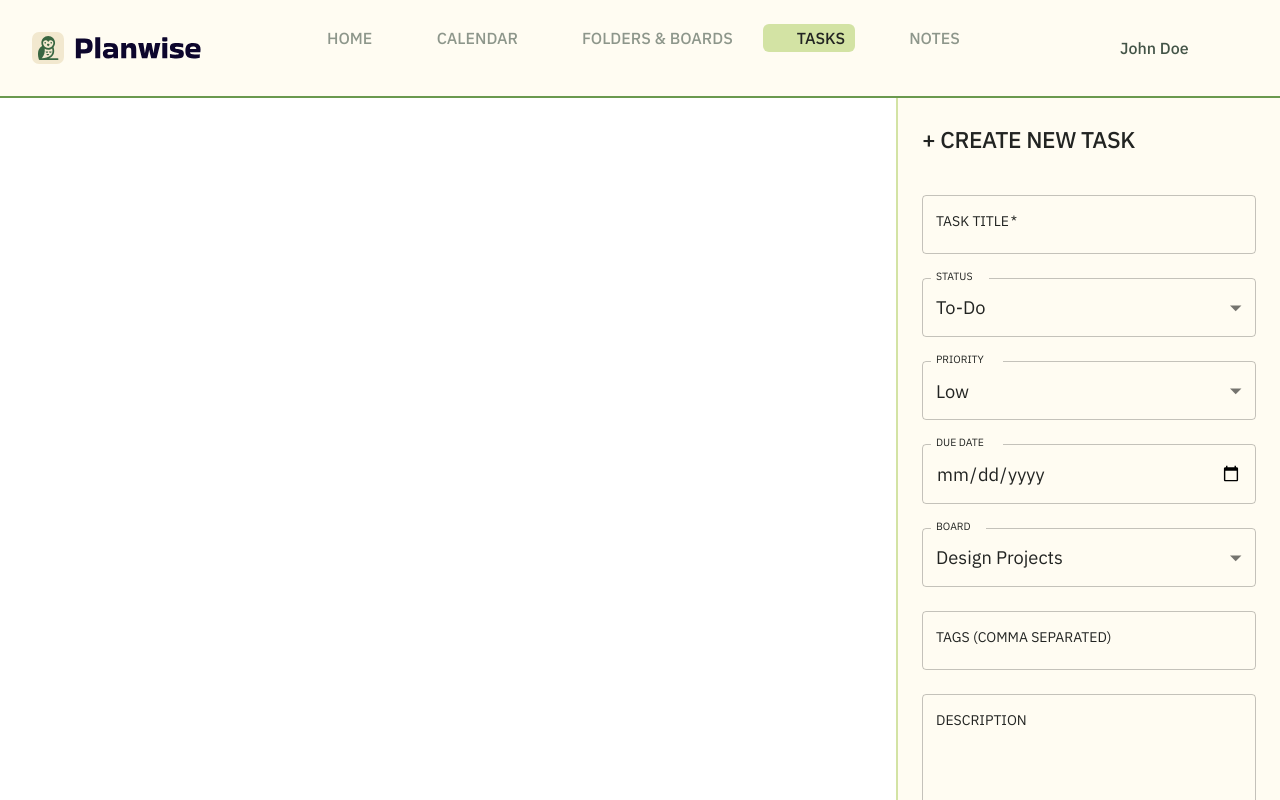
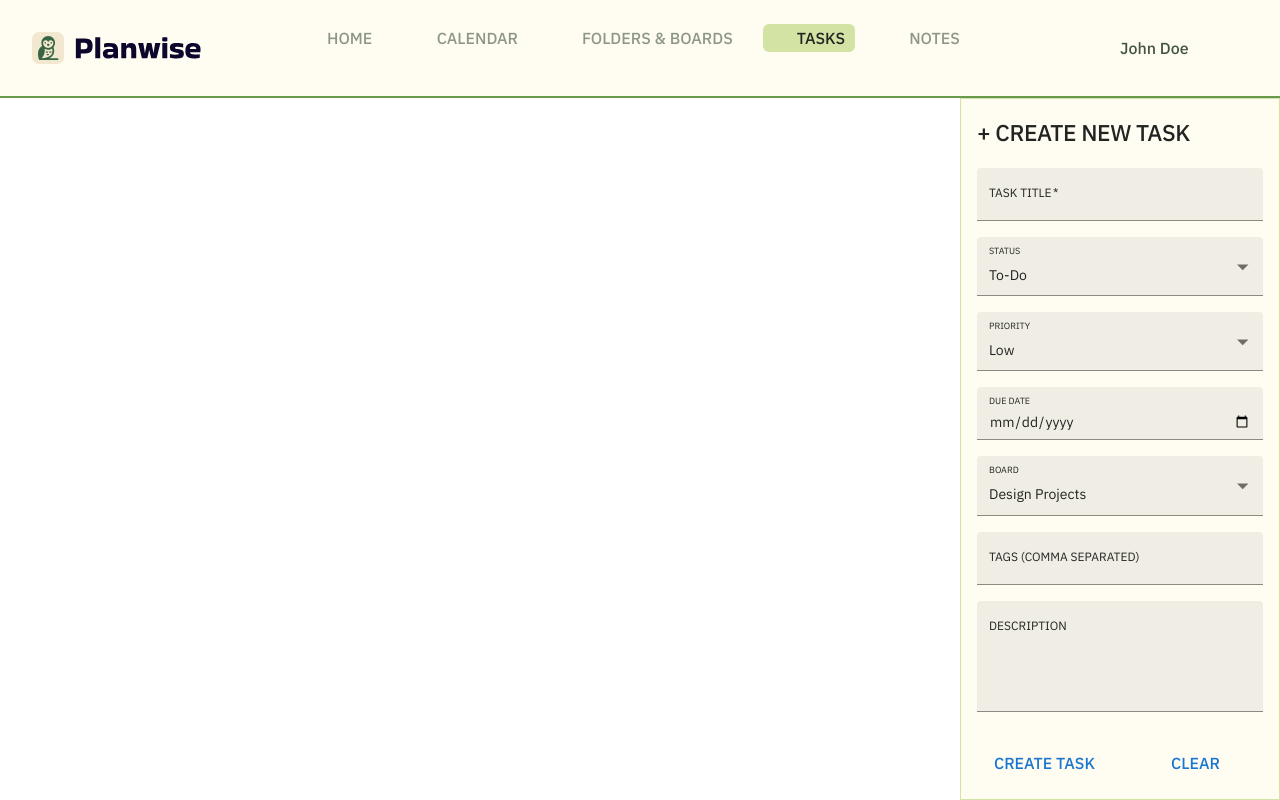
Before and after one commit to josephdattilo03/planwise-ui, a Next.js app: page /en/tasks in a window 1280 px wide. Built offline with nearby package versions, Linux system fonts and the light colour scheme; some icons are missing; what @mui/material-nextjs would draw is missing.

Commit message:
updated new task

```diff
--- a/src/app/[locale]/layout.tsx
+++ b/src/app/[locale]/layout.tsx
@@ -10,8 +10,8 @@ import { NextIntlClientProvider, hasLocale } from "next-intl";
 import { notFound } from "next/navigation";
 import { routing } from "@/src/i18n";
 
-import NavBarComponent from "@/src/components/NavBar/NavBarComponent";
-import ThemeRegistry from "@/src/components/ThemeRegistry";
+import NavBarComponent from "@/src/common/NavBar/NavBarComponent";
+import ThemeRegistry from "@/src/common/ThemeRegistry";
 
 type Props = {
   children: React.ReactNode;
--- a/src/app/[locale]/tasks/page.tsx
+++ b/src/app/[locale]/tasks/page.tsx
@@ -2,10 +2,8 @@ import NewTaskComponent from "@/src/app/components/tasks/NewTaskComponent";
 
 export default function NewTaskPage() {
   return (
-    <main className="overflow-hidden flex bg-white">
-      <div className="flex-1">
-        <NewTaskComponent />
-      </div>
-    </main>
+    <div className="h-full">
+      <NewTaskComponent />
+    </div>
   );
 }
--- a/src/app/components/filters/FilterSidebar.tsx
+++ b/src/app/components/filters/FilterSidebar.tsx
@@ -3,6 +3,7 @@
 import React from "react";
 import { Button, Switch } from "@mui/material";
 import TipsAndUpdatesRoundedIcon from "@mui/icons-material/TipsAndUpdatesRounded";
+import FormButton from "@/src/common/button/FormButton";
 
 type Props = {
   /** children sections (Boards, Tags, Calendar, anything) */
@@ -59,12 +60,11 @@ export default function FilterSidebar({
       <div className="w-full flex flex-col gap-4 px-4">
         {/* Clear All / optional */}
         {showClearAll && (
-          <Button
+          <FormButton
             onClick={onClearAll}
-            className="w-full py-2 rounded-full border border-green-3 text-dark-green-1 text-small-header bg-off-white hover:bg-beige transition"
-          >
-            Clear All Filters
-          </Button>
+            text="Clear All Filters"
+            variant="clear"
+          />
         )}
 
         {/* Smart Recommendations / optional */}
--- a/src/app/components/tasks/NewTaskComponent.tsx
+++ b/src/app/components/tasks/NewTaskComponent.tsx
@@ -14,6 +14,7 @@ import {
   Alert,
   SelectChangeEvent,
 } from "@mui/material";
+import FormButton from "@/src/common/button/FormButton";
 
 // Types
 interface TaskFormData {
@@ -40,7 +41,13 @@ interface TaskPayload {
 // Constants
 const STATUS_OPTIONS = ["To-Do", "In Progress", "Done", "Pending"];
 const PRIORITY_OPTIONS = ["Low", "Medium", "High", "Now"];
-const BOARD_OPTIONS = ["Design Projects", "Senior Design", "PennOS", "House", "Personal"];
+const BOARD_OPTIONS = [
+  "Design Projects",
+  "Senior Design",
+  "PennOS",
+  "House",
+  "Personal",
+];
 
 // Component
 export default function NewTaskComponent() {
@@ -59,7 +66,7 @@ export default function NewTaskComponent() {
   const [error, setError] = useState<string | null>(null);
 
   const handleInputChange = (field: keyof TaskFormData, value: string) => {
-    setFormData(prev => ({ ...prev, [field]: value }));
+    setFormData((prev) => ({ ...prev, [field]: value }));
     if (error) setError(null); // Clear error on change
   };
 
@@ -87,22 +94,24 @@ export default function NewTaskComponent() {
       board: formData.board,
       tags: formData.tagsInput
         .split(",")
-        .map(tag => tag.trim())
+        .map((tag) => tag.trim())
         .filter(Boolean),
       ...(formData.dueDate && { due_date: formData.dueDate }),
-      ...(formData.description.trim() && { description: formData.description.trim() }),
+      ...(formData.description.trim() && {
+        description: formData.description.trim(),
+      }),
     };
 
     try {
       // Save to localStorage for demo
-      const existingTasks = JSON.parse(localStorage.getItem('tasks') || '[]');
+      const existingTasks = JSON.parse(localStorage.getItem("tasks") || "[]");
       existingTasks.push(payload);
-      localStorage.setItem('tasks', JSON.stringify(existingTasks));
+      localStorage.setItem("tasks", JSON.stringify(existingTasks));
 
-      alert('Task created successfully!');
+      alert("Task created successfully!");
       setFormData(initialFormData); // Reset form
     } catch (err) {
-      setError('Failed to save task. Please try again.');
+      setError("Failed to save task. Please try again.");
     } finally {
       setIsSubmitting(false);
     }
@@ -114,13 +123,11 @@ export default function NewTaskComponent() {
   };
 
   return (
-    <aside
-      className="bg-off-white ml-auto border-l-2 border-green-4 w-96 h-screen flex flex-col"
-    >
+    <aside className="w-full h-full ml-auto max-w-xs border border-green-4 bg-off-white flex flex-col pt-4">
       {/* Header */}
       <Typography
         variant="h6"
-        className="text-section-sub-header px-6 pt-6 pb-3 bg-off-white"
+        className="text-section-sub-header px-4 bg-off-white"
         sx={{
           color: "var(--Dark-Green-1)",
           textTransform: "uppercase",
@@ -130,12 +137,11 @@ export default function NewTaskComponent() {
       </Typography>
 
       {/* Form fills the rest of the column */}
-      <div className="flex-1 bg-off-white">
       <form
         onSubmit={handleSubmit}
-          className="bg-off-white flex flex-col justify-start gap-6 px-6 py-6 text-body text-dark-green-1"
+        className="w-full h-full flex flex-col justify-between gap-4 p-4 text-body text-dark-green-1"
       >
-          <div className="flex flex-col gap-6">
+        <div className="flex flex-col gap-4  overflow-y-scroll">
           {error && <Alert severity="error">{error}</Alert>}
 
           <TextField
@@ -146,13 +152,16 @@ export default function NewTaskComponent() {
             disabled={isSubmitting}
             required
             fullWidth
+            color="success"
+            variant="filled"
             sx={{
               "& .MuiFormLabel-root": {
                 textTransform: "uppercase",
-                  fontSize: "14px",
+                fontSize: "12px",
                 color: "var(--Dark-Green-1)",
               },
               "& .MuiInputBase-input": {
+                fontSize: "14px",
                 color: "var(--Dark-Green-1)",
               },
             }}
@@ -161,13 +170,16 @@ export default function NewTaskComponent() {
           {/* STATUS */}
           <FormControl
             fullWidth
+            color="success"
+            variant="filled"
             sx={{
               "& .MuiFormLabel-root": {
                 textTransform: "uppercase",
-                  fontSize: "14px",
+                fontSize: "12px",
                 color: "var(--Dark-Green-1)",
               },
               "& .MuiInputBase-input": {
+                fontSize: "14px",
                 color: "var(--Dark-Green-1)",
               },
             }}
@@ -192,13 +204,16 @@ export default function NewTaskComponent() {
           {/* PRIORITY */}
           <FormControl
             fullWidth
+            color="success"
+            variant="filled"
             sx={{
               "& .MuiFormLabel-root": {
                 textTransform: "uppercase",
-                  fontSize: "14px",
+                fontSize: "12px",
                 color: "var(--Dark-Green-1)",
               },
               "& .MuiInputBase-input": {
+                fontSize: "14px",
                 color: "var(--Dark-Green-1)",
               },
             }}
@@ -228,14 +243,19 @@ export default function NewTaskComponent() {
             onChange={(e) => handleInputChange("dueDate", e.target.value)}
             disabled={isSubmitting}
             fullWidth
-              InputLabelProps={{ shrink: true }}
+            color="success"
+            variant="filled"
+            slotProps={{
+              inputLabel: { shrink: true },
+            }}
             sx={{
               "& .MuiFormLabel-root": {
                 textTransform: "uppercase",
-                  fontSize: "14px",
+                fontSize: "12px",
                 color: "var(--Dark-Green-1)",
               },
               "& .MuiInputBase-input": {
+                fontSize: "14px",
                 color: "var(--Dark-Green-1)",
               },
             }}
@@ -244,13 +264,16 @@ export default function NewTaskComponent() {
           {/* BOARD */}
           <FormControl
             fullWidth
+            color="success"
+            variant="filled"
             sx={{
               "& .MuiFormLabel-root": {
                 textTransform: "uppercase",
-                  fontSize: "14px",
+                fontSize: "12px",
                 color: "var(--Dark-Green-1)",
               },
               "& .MuiInputBase-input": {
+                fontSize: "14px",
                 color: "var(--Dark-Green-1)",
               },
             }}
@@ -280,13 +303,16 @@ export default function NewTaskComponent() {
             onChange={(e) => handleInputChange("tagsInput", e.target.value)}
             disabled={isSubmitting}
             fullWidth
+            color="success"
+            variant="filled"
             sx={{
               "& .MuiFormLabel-root": {
                 textTransform: "uppercase",
-                  fontSize: "14px",
+                fontSize: "12px",
                 color: "var(--Dark-Green-1)",
               },
               "& .MuiInputBase-input": {
+                fontSize: "14px",
                 color: "var(--Dark-Green-1)",
               },
             }}
@@ -299,18 +325,19 @@ export default function NewTaskComponent() {
             label="DESCRIPTION"
             placeholder="Add task description..."
             value={formData.description}
-              onChange={(e) =>
-                handleInputChange("description", e.target.value)
-              }
+            onChange={(e) => handleInputChange("description", e.target.value)}
             disabled={isSubmitting}
             fullWidth
+            color="success"
+            variant="filled"
             sx={{
               "& .MuiFormLabel-root": {
                 textTransform: "uppercase",
-                  fontSize: "14px",
+                fontSize: "12px",
                 color: "var(--Dark-Green-1)",
               },
               "& .MuiInputBase-input": {
+                fontSize: "14px",
                 color: "var(--Dark-Green-1)",
               },
             }}
@@ -318,29 +345,34 @@ export default function NewTaskComponent() {
         </div>
 
         {/* Buttons pinned to bottom */}
-          <div className="mt-0 flex gap-5">
+        <div className="flex gap-4">
           <Button
             type="submit"
-              className={`flex-1 rounded-full px-4 py-2 text-button transition ${
+            className={`w-full rounded-full py-2 text-small-header transition ${
               isSubmitting
                 ? "bg-gray-400 text-gray-200"
-                  : "bg-green-2 text-off-white hover:bg-green-1"
+                : "bg-green-1 text-white hover:bg-green-2"
             }`}
             disabled={isSubmitting}
           >
             {isSubmitting ? "Creating..." : "Create Task"}
           </Button>
-            <Button
+          <FormButton
+            onClick={handleClear}
+            text="Clear"
+            variant="clear"
+            disabled={isSubmitting}
+          />
+          {/* <Button
             type="button"
-              className="flex-1 rounded-full border border-green-3 bg-off-white text-button text-dark-green-1 py-2 hover:bg-beige transition"
+            className="w-full py-2 rounded-full border border-beige text-dark-green-1 text-small-header bg-off-white hover:bg-beige transition"
             onClick={handleClear}
             disabled={isSubmitting}
           >
             Clear
-            </Button>
+          </Button> */}
         </div>
       </form>
-      </div>
     </aside>
   );
 }
--- /dev/null
+++ b/src/common/button/FormButton.tsx
@@ -0,0 +1,38 @@
+"use client";
+
+import React from "react";
+import { Button } from "@mui/material";
+
+type FormButtonProps = {
+  onClick?: () => void;
+  text: string;
+  variant?: "clear" | "confirm";
+  fullWidth?: boolean;
+  disabled?: boolean;
+};
+
+export default function FormButton({
+  onClick,
+  text,
+  variant = "clear",
+  fullWidth = true,
+  disabled = false,
+}: FormButtonProps) {
+  const baseClasses =
+    "py-2 font-sans rounded-full text-small-header transition";
+
+  const variants = {
+    clear: "border border-beige text-dark-green-1 bg-off-white hover:bg-beige",
+    confirm: "bg-green-1 text-white hover:bg-green-2",
+  };
+
+  return (
+    <Button
+      onClick={onClick}
+      disabled={disabled}
+      className={`${fullWidth ? "w-full" : ""} ${baseClasses} ${variants[variant]}`}
+    >
+      {text}
+    </Button>
+  );
+}
```
Also changed, not shown: src/app/components/tags/TagEditDialog.tsx (+4 -15 lines), src/common/NavBar/NavBarComponent.tsx (renamed from src/components/NavBar/NavBarComponent.tsx), src/common/ThemeRegistry.tsx (renamed from src/components/ThemeRegistry.tsx). Lines whose indentation alone changed are shown as unchanged.
